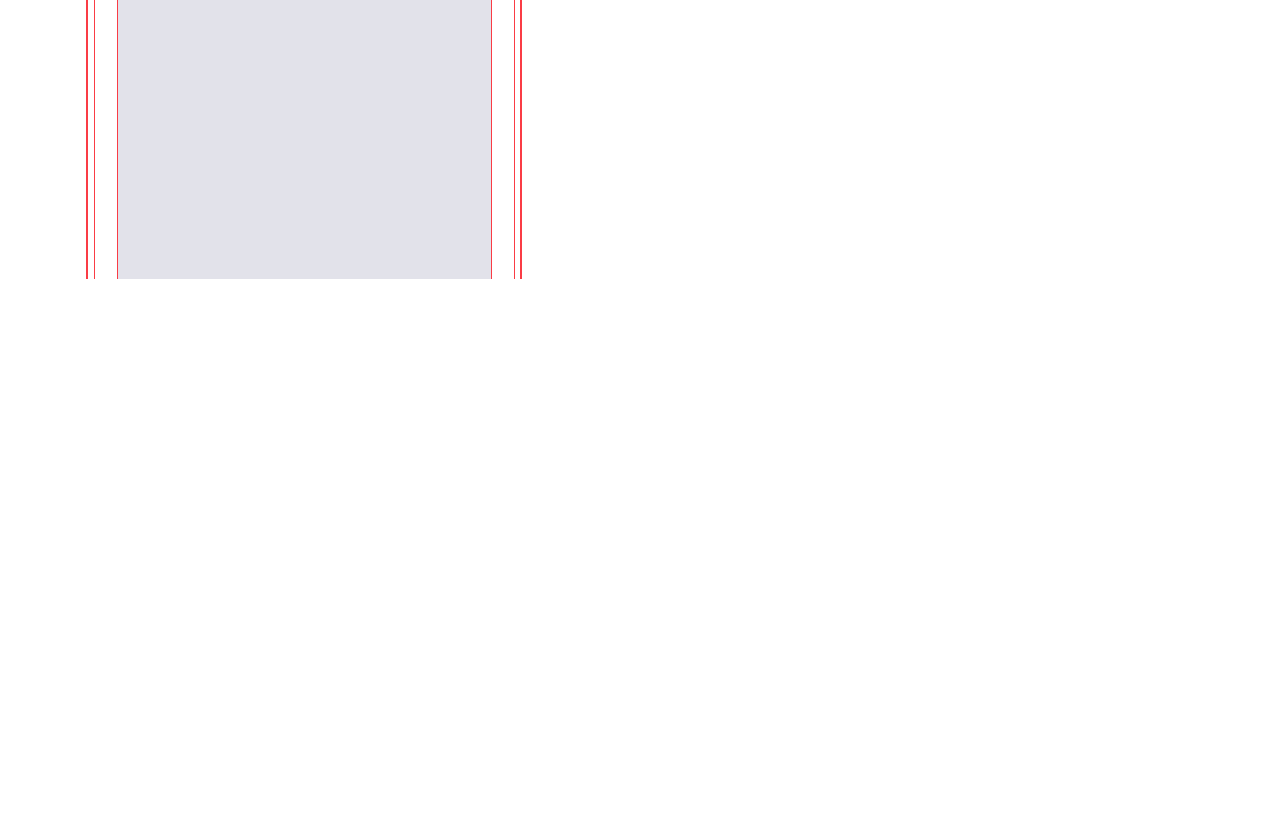
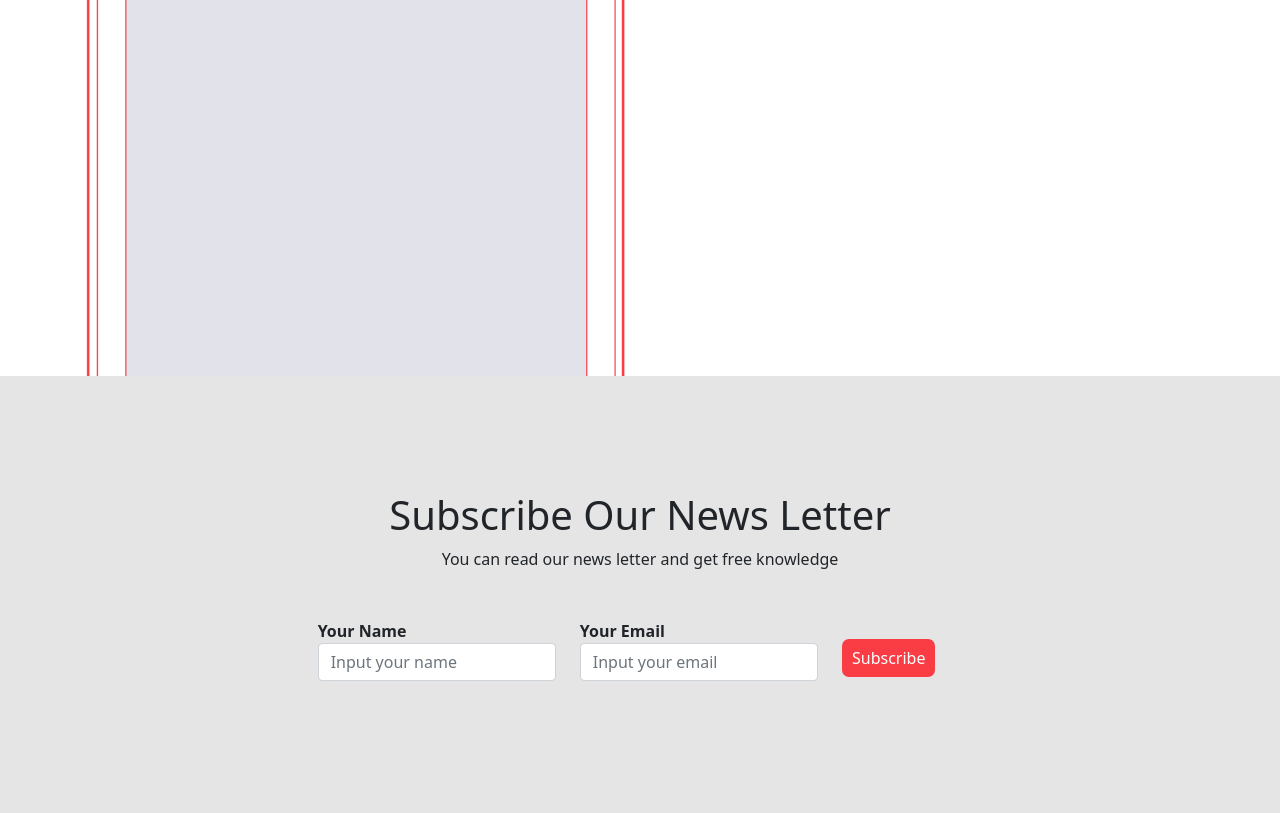
Before and after one commit to OrkhanKarimli/FrontFinalProjectP410, a plain HTML site: page index.html in a window 1280 px wide. Shown: the part 6110-6923 px from the top of the page. Before the commit the page ends 6504 px from the top, so only its background shows below. Drawn offline with Linux system fonts and the light colour scheme.

Commit message:
section_subscribe

```diff
--- a/assets/scss/style.scss
+++ b/assets/scss/style.scss
@@ -571,7 +571,7 @@ html,body{
 }
 .about-us{
     padding-top: 8%;
-    padding-bottom: 8%;
+    padding-bottom: 4%;
     background-color: #E5E5E5;
 }
 .people-saying-right{
@@ -594,7 +594,7 @@ html,body{
 }
 .ourapp{
     padding-top: 9%;
-    padding-bottom: 9%;
+
 }
 .ourright{
     ul{
@@ -607,6 +607,35 @@ html,body{
         }
     }
 }
+.ourleft{
+    img{
+        width: 100%;
+    }
+}
 #lastli{
     margin-bottom: 20%;
 }
+.subscribe{
+    padding-top: 9%;
+    padding-bottom: 9%;
+    background-color: #E5E5E5;
+    label{
+        font-weight: bold;
+    }
+    .col-md-3{
+        width: 23%;
+    }
+}
+.subs-email{
+    width: 70%;
+}
+.buttonsubs{
+    display: flex;
+    justify-content: center;
+    align-items: center;
+    border: none;
+    padding: 7px 10px;
+    background-color: #fa3c45;
+    color: white;
+    border-radius: 7px;
+}
--- a/index.html
+++ b/index.html
@@ -543,6 +543,40 @@ made my website look better.
             </div>
         </div>
     </section>
+    <section class="subscribe">
+        <div class="container ">
+            <div class="contentsubs text-center">
+                 <h1>
+                Subscribe Our News Letter
+            </h1>
+            <p class="mb-5">
+                You can read our news letter and get free knowledge
+            </p>
+            </div>
+
+            <div class="row justify-content-end align-items-center">
+                <div class="col-md-3">
+                    <div class="mb-3">
+                        <label for="exampleInputEmail1" class="">Your Name</label>
+                        <input placeholder="Input your name" type="text" class="form-control inputsubs" id="exampleInputEmail1" aria-describedby="emailHelp">
+
+                      </div>
+                </div>
+                <div class="col-md-3">
+                    <div class="mb-3">
+                        <label for="exampleInputEmail1" class="">Your Email</label>
+                        <input placeholder="Input your email" type="email" class="form-control inputsubs" id="exampleInputEmail1" aria-describedby="emailHelp">
+
+                      </div>
+                </div>
+                <div class="col-md-4">
+                 <button type="button" class="buttonsubs">
+                      Subscribe
+                 </button>
+                </div>
+            </div>
+        </div>
+    </section>
     <script src="assets/libs/js/jquery.js"></script>
     <script src="assets/libs/js/carousel.js"></script>
     <script src="assets/libs/js/niceselect.js"></script>
```
Also changed, not shown: assets/css/style.css.
